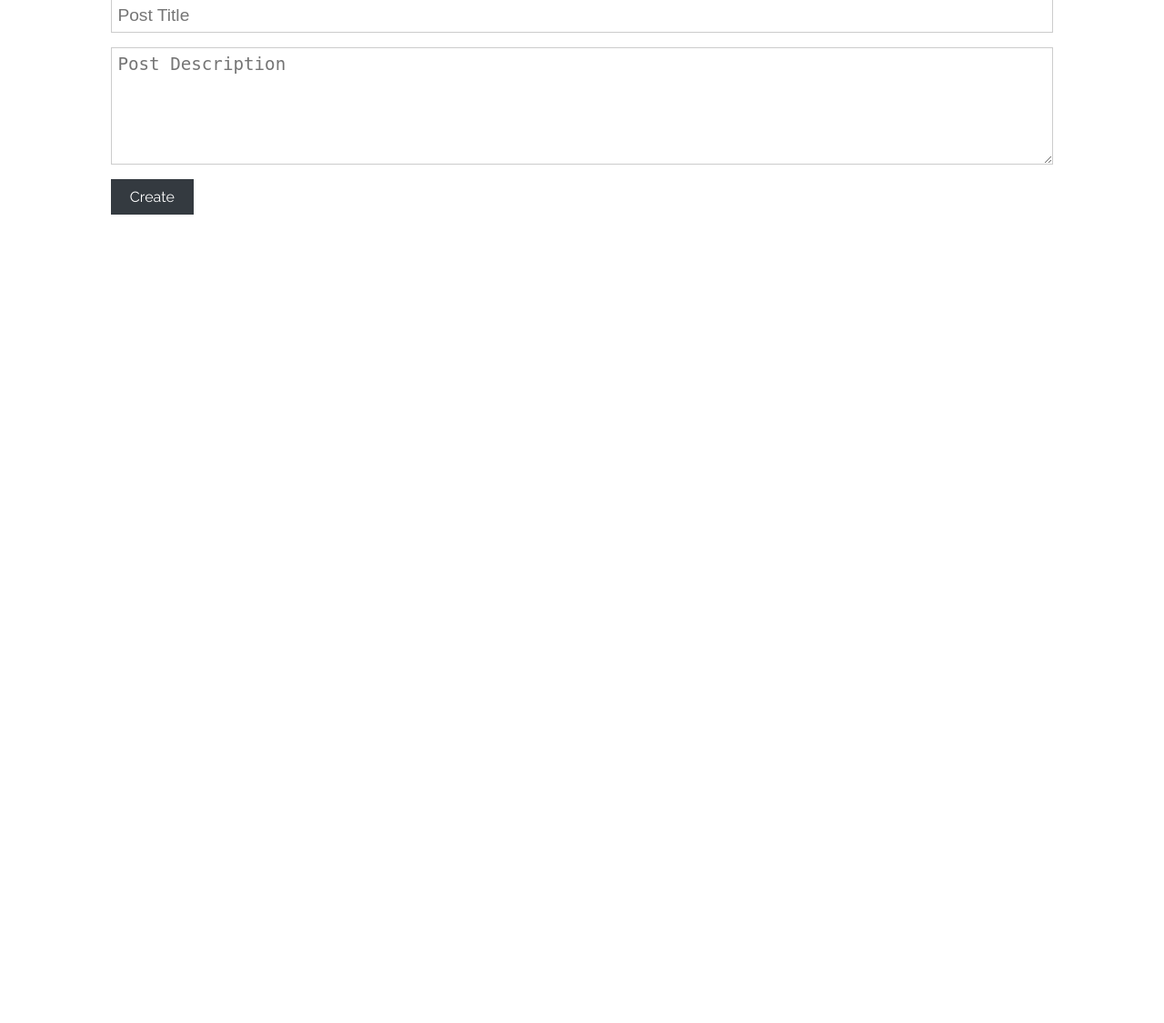
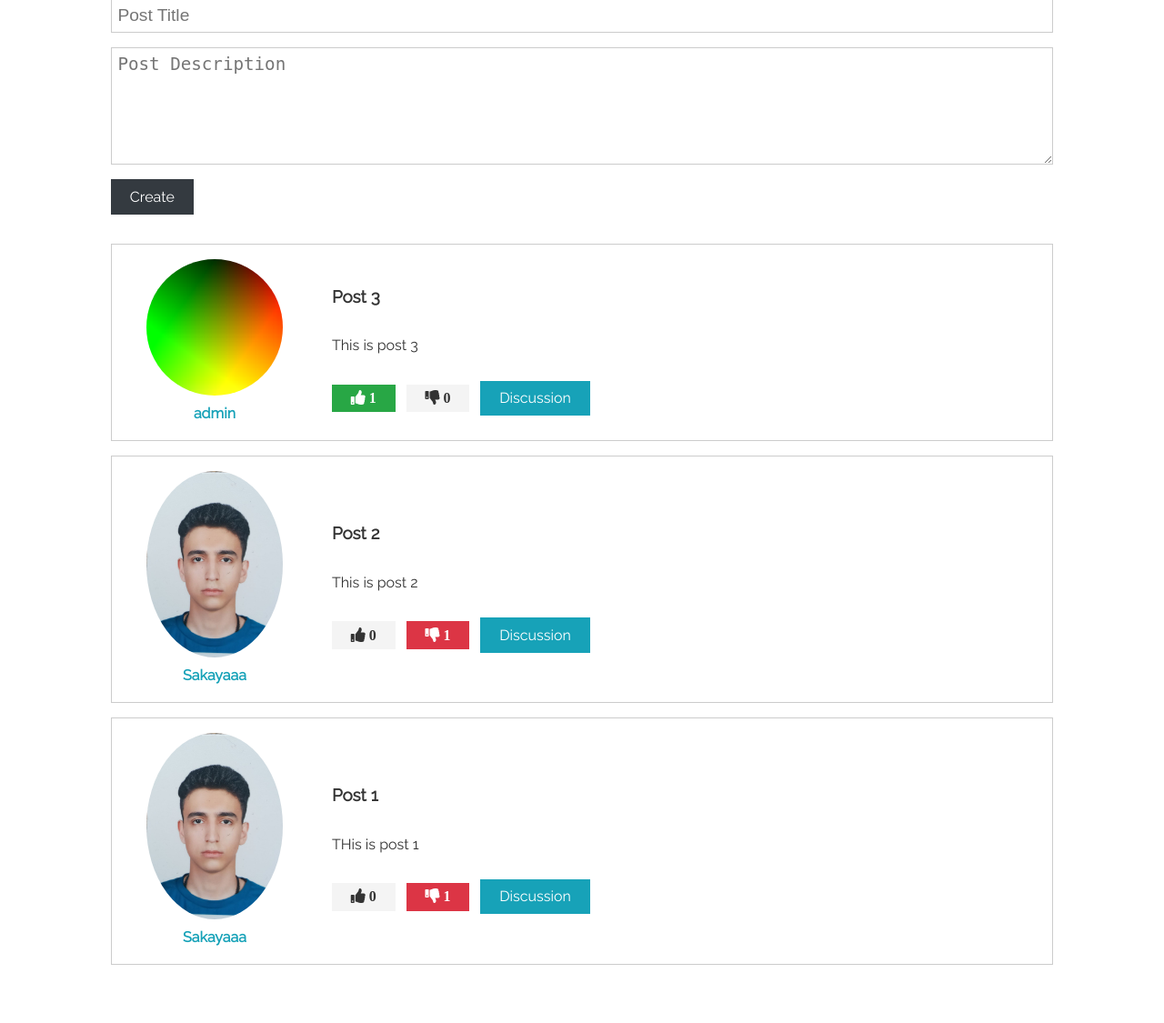
Before and after one commit to Sakayaaa/django-front-ready, a Django app: page /blog/posts/ in a window 1280 px wide. Shown: the part 287-1412 px from the top of the page at 91% size. Before the commit the page ends 523 px from the top, so only its background shows below. Run offline with Django 5.2, Linux system fonts and the light colour scheme; a user stored in the database is signed in; data comes from the database, SQL or seed files in the repository; data that the repository does not hold is empty; some libraries are stand-ins or nearby versions.

Commit message:
Changes to be committed: 	modified:   blog/templates/blog/posts.html 	modified:   blog/urls.py 	modified:   blog/views.py 	new file:   fixture_final.json

```diff
--- a/blog/templates/blog/posts.html
+++ b/blog/templates/blog/posts.html
@@ -32,14 +32,25 @@
 
             <div>
               <p class="my-1">
+                <h3>{{post.title}}</h3>
+                <br>
                 {{post.body}}
+                <br><br>
               </p>
-              <button class="btn">
-                <i class="fas fa-thumbs-up"> {{post.like.count}} </i>
-              </button>
-              <button class="btn">
-                <i class="fas fa-thumbs-down"> {{post.dislike.count}} </i>
-              </button>
+              <form action="{% url "like_post" post.slug %}" method='POST' style="display:inline;">
+                {% csrf_token %}
+                <button type="submit" class="btn {% if post.user_liked %}btn-success{% endif %}">
+                  <i class="fas fa-thumbs-up"> {{post.like.count}} </i>
+                </button>
+              </form>
+
+              <form action="{% url "dislike_post" post.slug %}" method='POST' style="display:inline;">
+                {% csrf_token %}
+                <button type="submit" class="btn {% if post.user_disliked %}btn-danger{% endif %}">
+                  <i class="fas fa-thumbs-down"> {{post.dislike.count}} </i>
+                </button>
+              </form>
+
               <a href="{{ post.get_absolute_url }}" class="btn btn-primary">
                 Discussion
               </a>
--- a/blog/urls.py
+++ b/blog/urls.py
@@ -6,4 +6,6 @@ urlpatterns = [
     path('posts/', views.posts, name='posts'),
     path('post/<slug:slug>/', views.post, name='post'),
     path('post/<slug:slug>/comment/', views.add_comment, name='add_comment'),
+    path('post/<slug:slug>/like/', views.like_post, name='like_post'),
+    path('post/<slug:slug>/dislike/', views.dislike_post, name='dislike_post'),
 ]
--- a/blog/views.py
+++ b/blog/views.py
@@ -2,6 +2,7 @@ from django.shortcuts import render, redirect, get_object_or_404
 from .models import Post, Comment
 from .forms import AddCommentForm, CreatePostForm
 from django.contrib.auth.decorators import login_required
+from django.http import JsonResponse
 
 
 def index(request):
@@ -13,6 +14,10 @@ def index(request):
 @login_required
 def posts(request):
     posts = Post.objects.all().order_by('-updated_at')
+
+    for post in posts:
+        post.user_liked = request.user.userprofile in post.like.all()
+        post.user_disliked = request.user.userprofile in post.dislike.all()
 
     if request.method == 'POST':
         form = CreatePostForm(request.POST)
@@ -28,7 +33,7 @@ def posts(request):
 
 @login_required
 def post(request, slug):
-    post = Post.objects.get(slug=slug)
+    post = get_object_or_404(Post, slug=slug)
     form = AddCommentForm()
 
     # all_comments = Comment.objects.all()
@@ -52,3 +57,36 @@ def add_comment(request, slug):
             comment.author = request.user.userprofile  # attach logged-in user
             comment.save()
     return redirect('post', slug=post.slug)  # always go back to the post page
+
+
+
+@login_required
+def like_post(request, slug):
+    user = request.user.userprofile
+    post = get_object_or_404(Post, slug=slug)
+
+    if user in post.dislike.all():
+        post.dislike.remove(user)
+
+    if user in post.like.all():
+        post.like.remove(user)
+    else:
+        post.like.add(user)
+
+    return redirect('posts')
+
+
+@login_required
+def dislike_post(request, slug):
+    user = request.user.userprofile
+    post = get_object_or_404(Post, slug=slug)
+
+    if user in post.like.all():
+        post.like.remove(user)
+
+    if user in post.dislike.all():
+        post.dislike.remove(user)
+    else:
+        post.dislike.add(user)
+
+    return redirect('posts')
```
Also changed, not shown: fixture_final.json (added, +1 -0 lines).
